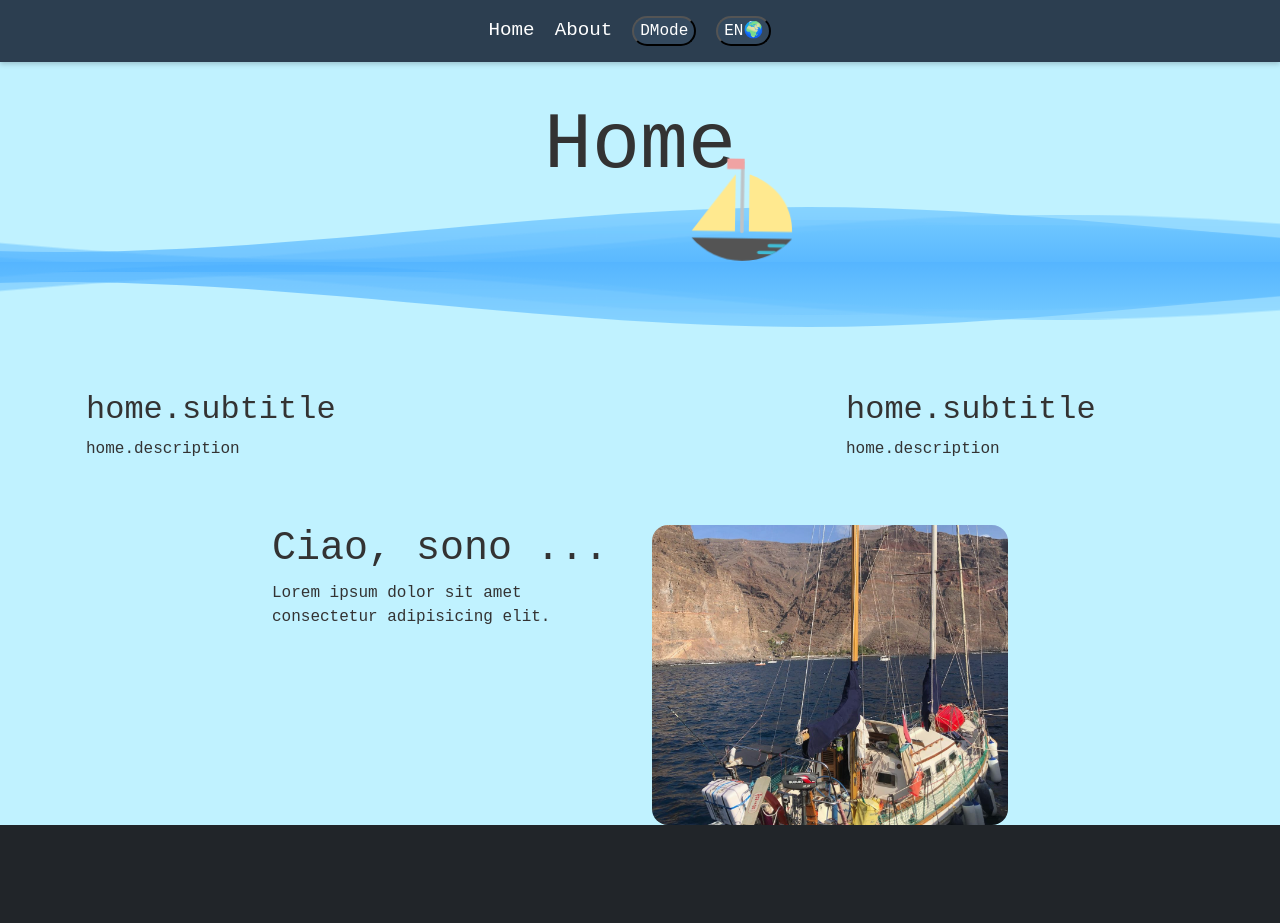
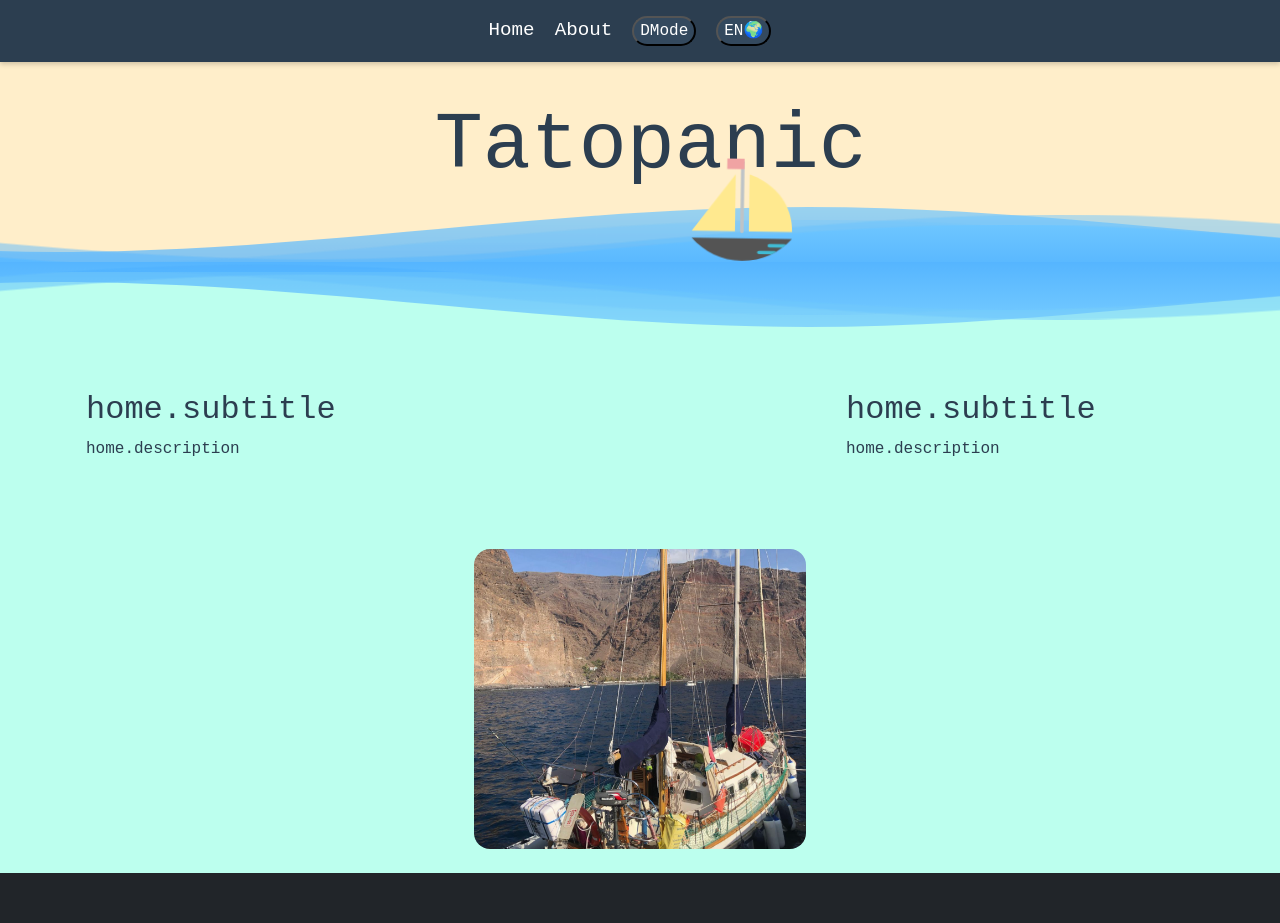
Before and after one commit to JungleKiosk/tatopanic, a Vue app: page / in a window 1280 px wide. Shown: the top 923 px of the page. Built offline with nearby package versions, Linux system fonts and the light colour scheme.

Commit message:
scss -  lMode: bg-color: $sky_day

```diff
--- a/src/assets/scss/colormode/_lMode.scss
+++ b/src/assets/scss/colormode/_lMode.scss
@@ -2,7 +2,7 @@
 
 body.light-mode {
     background-color: $light;
-    color: $dark;
+    color: $txtlight;
 
     .header {
         background-color: $sky_day;
--- a/src/assets/scss/partials/_variables.scss
+++ b/src/assets/scss/partials/_variables.scss
@@ -1,10 +1,12 @@
 $primary: #1d92c0;
 $bg_body: #0e2339;
 $bg_body2: #1d1d1d;
+$txtlight:#2c3e50;
 $dark: #333333;
 $sky_night: #2c3e50;
-$sky_day: #c0f2ff;
-$light: #c0f2ff;
+$sky_day: #ffeeca;
+
+$light: #bcffee;
 $light2: #edf3f5;
 $neutral: #aaaaaa;
 /*  */
--- a/src/components/Slider.vue
+++ b/src/components/Slider.vue
@@ -31,11 +31,7 @@ export default {
 <template>
     <div class="container">
         <div class="row justify-content-center">
-            <div class="col-12 col-lg-4">
-                <h1>{{ $t('jumbo.title') }}</h1>
-                <p>Lorem ipsum dolor sit amet consectetur adipisicing elit.</p>
-            </div>
-            <div class="col-12 col-lg-4">
+            <div class="col-12 col-lg-4 p-4">
                 <div class="carousel">
                     <div class="carousel-inner">
                         <img v-for="(img, index) in images" :key="index" :src="img"
--- a/src/lang/i18n.js
+++ b/src/lang/i18n.js
@@ -24,7 +24,7 @@ const messages = {
       about: "About"
     },
     home: {
-      title: "Home",
+      title: "Tatopanic",
     },
     jumbo: {
       title: "Ciao, sono ...",
```
